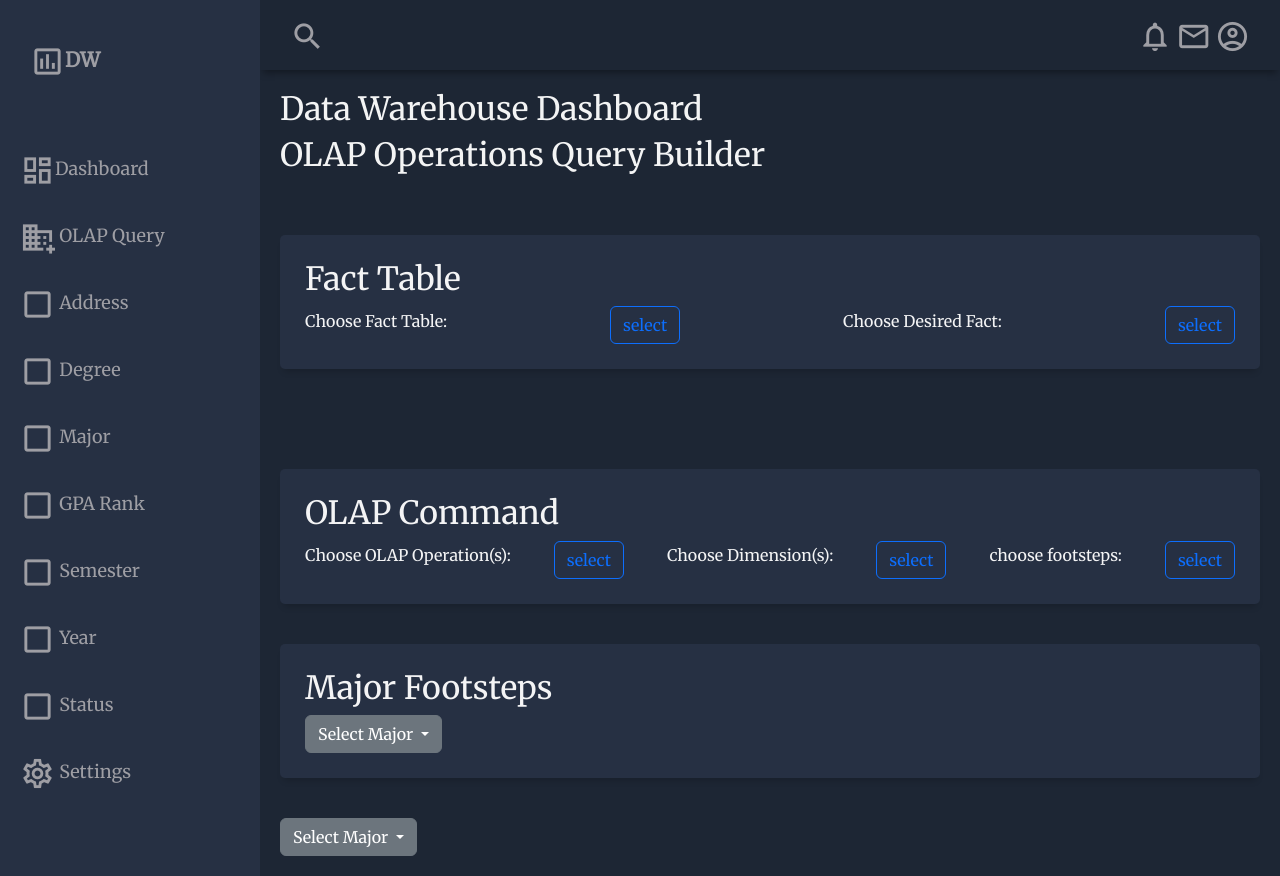
After one commit to JoshuaFarara/DataWarehouse_ProjectReport, a Flask app: page /olap in a window 1280 px wide. The commit adds this page. Run offline with Flask 3, Linux system fonts and the light colour scheme.

Commit message:
Changes to be committed: 	new file:   Wireframes/wireframeUpdate1.excalidraw 	modified:   interface/app.py 	modified:   interface/templates/base.html 	new file:   interface/templates/dashboard.html 	deleted:    interface/templates/dimensions.html 	new file:   interface/templates/dimesnions.txt 	new file:   interface/templates/olap.html 	renamed:    interface/templates/home.html -> interface/templates/oldhome.html

```diff
--- a/interface/app.py
+++ b/interface/app.py
@@ -22,11 +22,21 @@ MAJORS = [
     }
 ]
 
-@app.route("/home")
+@app.route("/dashboard")
 @app.route("/")
+def dashboard():
+    return render_template('dashboard.html',
+                            majors=MAJORS)
+
+@app.route("/oldhome")
 def home():
-    return render_template('home.html',
+    return render_template('oldhome.html',
                             majors=MAJORS)
+
+@app.route("/olap")
+def olap():
+    return render_template('olap.html',
+                           majors=MAJORS)
 
 if __name__ == '__main__':
     app.run(debug=True)
--- a/interface/templates/base.html
+++ b/interface/templates/base.html
@@ -1,14 +1,121 @@
-<html>
+<!DOCTYPE html>
+<html lang="en">
     <head>
-    <title>{% block title %} {% endblock%}</title>
-    <!-- Bootstrap -->
+        <title>{% block title %} USRH's Data Warehouse {% endblock%}</title>
+
+        <meta charset="UTF-8">
+        <meta name="viewport" content="width=device-width, initial-scale=1.0">
+
+        <!-- Font -->
+        <link href="https://fonts.googleapis.com/css2?family=Merriweather&display=swap" rel="stylesheet">
+
+        <!-- Material Icons -->
+        <link href="https://fonts.googleapis.com/icon?family=Material+Icons+Outlined" rel="stylesheet">
+
+        <!-- Bootstrap CSS-->
         <link href="https://cdn.jsdelivr.net/npm/bootstrap@5.3.2/dist/css/bootstrap.min.css" rel="stylesheet" integrity="sha384-T3c6CoIi6uLrA9TneNEoa7RxnatzjcDSCmG1MXxSR1GAsXEV/Dwwykc2MPK8M2HN" crossorigin="anonymous">
 
         <!-- Custom CSS -->
         <link rel="stylesheet" type="text/css" href="{{ url_for('static', filename='styles.css')}}">
+
+        <!-- Favicon -->
+        <link rel="icon" href="./favicon.ico" type="image/x-icon">
     </head>
     <body>
+
+        <div class="grid-container">
+
+            <!-- Header -->
+            <header class="header">
+              <div class="menu-icon" onclick="openSidebar()">
+                <span class="material-icons-outlined">menu</span>
+              </div>
+              <div class="header-left">
+                <span class="material-icons-outlined">search</span>
+              </div>
+
+              <div class="header-right">
+                <span class="material-icons-outlined">notifications</span>
+                <span class="material-icons-outlined">email</span>
+                <span class="material-icons-outlined">account_circle</span>
+              </div>
+            </header>
+            <!-- <h1>Welcome to My Data Warehouse</h1>  -->
+            <!-- End Header -->
+
+            <!-- Sidebar -->
+            <aside id="sidebar">
+              <div class="sidebar-title">
+                <div class="sidebar-brand">
+                  <span class="material-icons-outlined">insert_chart</span>DW
+                </div>
+                <span class="material-icons-outlined">dashboard</span>
+                <!-- <span class="material-icons-outlined" onclick="closeSidebar()">close</span> -->
+              </div>
+
+              <ul class="sidebar-list">
+                <li class="sidebar-list-item">
+                    <span class="material-icons-outlined">dashboard</span>Dashboard
+                </li>
+                <li class="sidebar-list-item">
+                    <span class="material-icons-outlined">domain_add</span> OLAP Query
+                    <!-- <span class="material-symbols-outlined">expand_less</span> -->
+                </li>
+                <li class="sidebar-list-item">
+                  <span class="material-icons-outlined">check_box_outline_blank</span> Address
+                  <!-- <span class="material-icons-outlined">check_box</span> Address -->
+                </li>
+                <li class="sidebar-list-item">
+                  <span class="material-icons-outlined">check_box_outline_blank</span> Degree
+                </li>
+                <li class="sidebar-list-item">
+                  <span class="material-icons-outlined">check_box_outline_blank</span> Major
+                </li>
+                <li class="sidebar-list-item">
+                  <span class="material-icons-outlined">check_box_outline_blank</span> GPA Rank
+                </li>
+                <li class="sidebar-list-item">
+                  <span class="material-icons-outlined">check_box_outline_blank</span> Semester
+                </li>
+                <li class="sidebar-list-item">
+                  <span class="material-icons-outlined">check_box_outline_blank</span> Year
+                </li>
+                <li class="sidebar-list-item">
+                  <span class="material-icons-outlined">check_box_outline_blank</span> Status
+                </li>
+                <li class="sidebar-list-item">
+                  <span class="material-icons-outlined">settings</span> Settings
+                </li>
+              </ul>
+
+            </aside>
+            <!-- End Sidebar -->
+
+
+            <!-- Main -->
+            <main class="main-container">
                 {% block content %}
+                <div class="main-title">
+
+                  <h2>Data Warehouse Dashboard</h2>
+                  <!-- <p>Lets start building a beautiful datawarehouse dashboard to display the Number of Graduates based on the fact tables dimensions.</p> -->
+                </div>
+
+                <!-- <div class="main-subtitle">
+                    <h2>OLAP Operations Query Builder</h2>
+                    <p>Lets start building a beautiful datawarehouse dashboard to display the Number of Graduates based on the fact tables dimensions.</p>
+                  </div> -->
+            </main>
+
+            <!-- End Main -->
             {% endblock %}
+
+        </div>
+
+
+    <!-- Bootstrap JS -->
+    <script src="https://cdn.jsdelivr.net/npm/bootstrap@5.3.2/dist/js/bootstrap.bundle.min.js" integrity="sha384-C6RzsynM9kWDrMNeT87bh95OGNyZPhcTNXj1NW7RuBCsyN/o0jlpcV8Qyq46cDfL" crossorigin="anonymous"></script>
+    <!-- Custom JS -->
+    <!-- <script src="scripts.js"></script> -->
     </body>
 </html>
--- /dev/null
+++ b/interface/templates/olap.html
@@ -0,0 +1,112 @@
+{% extends 'base.html' %}
+{% block title %}
+    USRH's Data Warehouse
+{% endblock %}
+
+{% block content %}
+        <div class="main-title">
+        <h2>Data Warehouse Dashboard</h2>
+        <!-- <p>Lets start building a beautiful datawarehouse dashboard to display the Number of Graduates based on the fact tables dimensions.</p> -->
+        </div>
+
+        <div class="main-subtitle">
+        <h2>OLAP Operations Query Builder</h2>
+        <!-- <p>Lets start building a beautiful datawarehouse dashboard to display the Number of Graduates based on the fact tables dimensions.</p> -->
+        </div>
+
+        <!-- <div class="main-cards">
+
+        <div class="card">
+            <div class="card-inner">
+            <h3>Commands</h3>
+            <span class="material-icons-outlined">inventory_2</span>
+            </div>
+        </div>
+
+        <div class="card">
+            <div class="card-inner">
+            <h3>Dimensions</h3>
+            <span class="material-icons-outlined">table_chart</span>
+            </div>
+        </div> -->
+
+        <!-- <div class="card">
+            <div class="card-inner">
+            <h3>OLAP</h3>
+            </div>
+
+        </div> -->
+
+        <div class="fact-table-cards">
+
+            <div class="selection-card">
+            <h2 class="selection-title">Fact Table</h2>
+            <!-- <span class="material-icons-outlined">add_chart</span> -->
+            <div class="card-inner">
+                <h6>Choose Fact Table:</h6> <button type="button" class="btn btn-outline-primary">select</button>
+                <h6>Choose Desired Fact:</h6> <button type="button" class="btn btn-outline-primary">select</button>
+            </div>
+
+            </div>
+        <!--
+            <div class="selection-card">
+            <div class="card-inner">
+                <h3>OLAP</h3>
+                <span class="material-icons-outlined">cards</span>
+            </div>
+            <h1>Choose OLAP Operation(s):</h1> <button type="button" class="btn btn-outline-primary">select</button>
+            <h6>Roll-Up, Dice, Slice, Pivot</h6>
+            </div>
+        </div> -->
+
+        <div class="olap-cards">
+
+            <div class="olap-card">
+            <h2 class="olap-title">OLAP Command </h2>
+            <!-- <span class="material-icons-outlined">add_chart</span> -->
+            <div class="card-inner">
+                <h6>Choose OLAP Operation(s):</h6> <button type="button" class="btn btn-outline-primary">select</button>
+                <h6>Choose Dimension(s):</h6> <button type="button" class="btn btn-outline-primary">select</button>
+                <h6>choose footsteps:</h6> <button type="button" class="btn btn-outline-primary">select</button>
+            </div>
+
+            </div>
+
+            <div class="olap-card">
+            <h2 class="olap-title"> Major Footsteps</h2>
+            <!-- <span class="material-icons-outlined">add_chart</span>
+            <div class="card-inner">
+                <div>
+                {% for major in majors %}
+                    <div>{{major['major_name']}}</div>
+                {% endfor %}
+                </div>
+            </div> -->
+            <div class="dropdown">
+                <button class="btn btn-secondary dropdown-toggle" type="button" data-bs-toggle="dropdown" aria-expanded="false">
+                Select Major
+                </button>
+                <ul class="dropdown-menu" aria-labelledby="dropdownMenuButton">
+                {% for major in majors %}
+                    <li><a class="dropdown-item" href="#">{{ major['major_name'] }}</a></li>
+                {% endfor %}
+                </ul>
+            </div>
+            </div>
+
+            <div class="dropdown">
+            <button class="btn btn-secondary dropdown-toggle" type="button" data-bs-toggle="dropdown" aria-expanded="false">
+                Select Major
+            </button>
+            <ul class="dropdown-menu" aria-labelledby="dropdownMenuButton">
+                {% for major in majors %}
+                <li><a class="dropdown-item" href="#">{{ major['major_name'] }}</a></li>
+                {% endfor %}
+            </ul>
+            </div>
+        </div>
+
+        </div>
+    <!-- End Main -->
+    </main>
+{% endblock %}
--- a/interface/templates/home.html
+++ b/interface/templates/oldhome.html
@@ -1,7 +1,7 @@
 <!DOCTYPE html>
 <html lang="en">
   <head>
-    <title>Joshua's Data Warehouse</title>
+    <title>USRH Data Warehouse</title>
 
     <meta charset="UTF-8">
     <meta name="viewport" content="width=device-width, initial-scale=1.0">
@@ -135,7 +135,7 @@
               </div>
 
             </div>
-<!--
+           <!--
             <div class="selection-card">
               <div class="card-inner">
                 <h3>OLAP</h3>
```
Also changed, not shown: interface/templates/dashboard.html (added, +12 -0 lines), interface/templates/dimensions.html (deleted, +0 -8 lines), interface/templates/dimesnions.txt (added, +34 -0 lines), 1 other file. Lines whose indentation alone changed are shown as unchanged.
